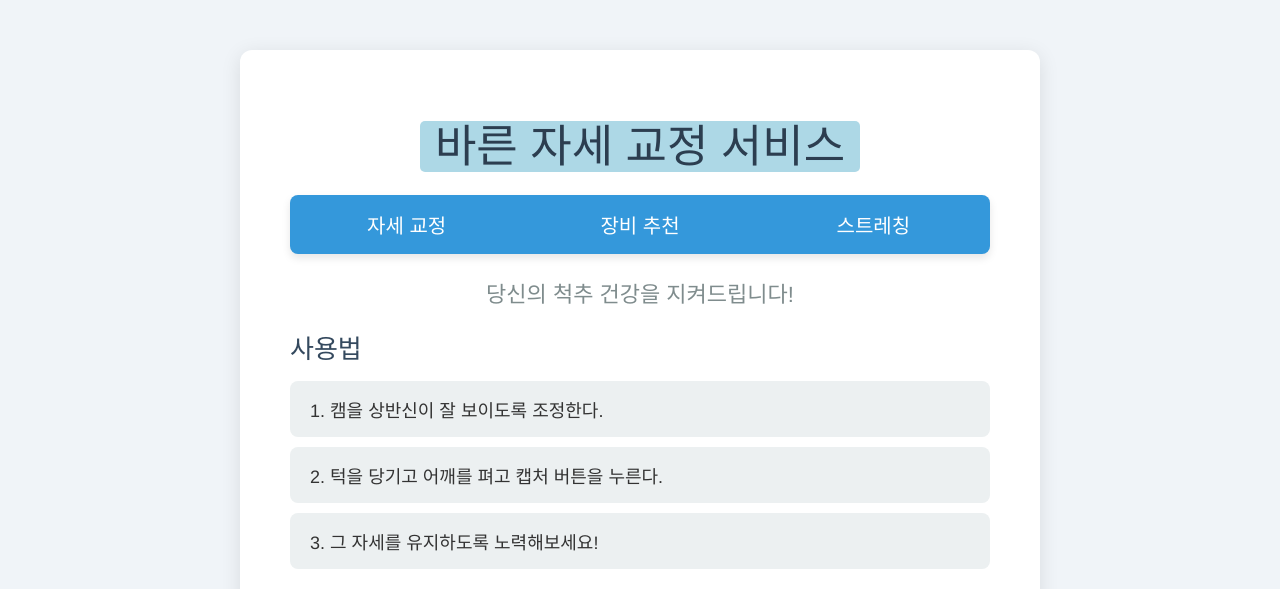
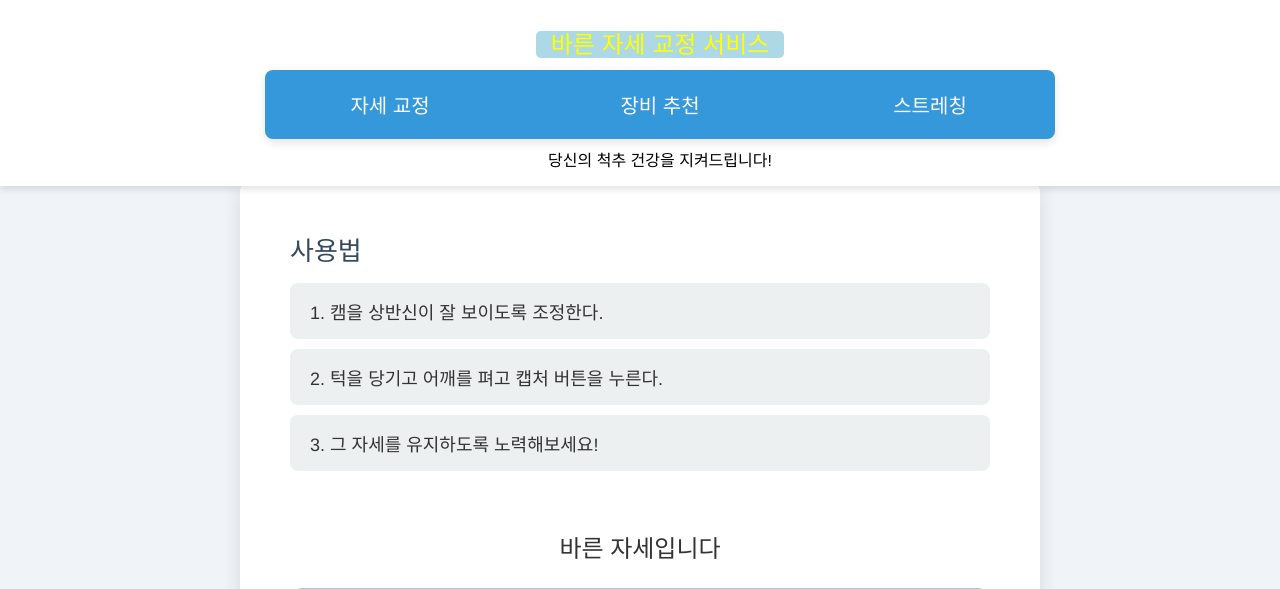
Before and after one commit to ruudska6/likelion_etc, a Flask app: page /mainpage in a window 1280 px wide. Shown: the top 589 px of the page. Run offline with Flask 3, Linux system fonts and the light colour scheme.

Commit message:
메인페이지에 배너로 변경

```diff
--- a/static/styles.css
+++ b/static/styles.css
@@ -9,7 +9,7 @@ body {
     min-height: 100vh;
     color: #333;
     box-sizing: border-box;
-    padding-top: 50px;  /* 상단 마진 추가 */
+    padding-top: 180px;  /* 상단 마진 추가 */
 }
 
 .container {
@@ -199,3 +199,86 @@ nav ul li a:hover {
     font-size: 24px; /* 글씨 크기 키움 */
     margin-top: 20px; /* 마진 추가 */
 }
+
+.section {
+
+}
+
+.banner{
+    position: fixed;
+    top: 0;
+    left: 0;
+    width: 100%;
+    background: white;
+    color: white;
+    padding: 15px 20px;
+    display: flex;
+    flex-direction: column;
+    align-items: center;
+    justify-content: space-between;
+    align-items: center;
+    box-shadow: 0 4px 6px rgba(0,0,0,0.1);
+    z-index: 1000;
+    transition: background 0.3 ease;
+}
+
+.banner.scrolled{
+    background: rgba(255, 255, 255, 0.7);
+}
+
+.banner h1 {
+    margin:10px;
+    font-size: 24px;
+    color: black;
+    text-align: center;
+}
+
+
+.banner nav ul{
+    list-style: none;
+    padding: 0;
+    margin: 0;
+    display: flex;
+    justify-content: center;
+    gap: 20px;
+    align-items: center;
+    width: 100%;
+}
+
+.banner nav ul li{
+    flex: 1;
+}
+.banner nav ul li a{
+    text-decoration: none;
+    color: #fff;
+    font-size: 20px;
+    padding: 20px 0;
+    display: block;
+    text-align: center;
+    width: 250px;
+
+}
+
+.banner nav ul li a:hover {
+    background-color: #2980b9;
+    border-radius: 8px;
+}
+
+.banner .subtitle{
+    font-size: 16px;
+    margin: 8px 0 0 0;
+    color: black;
+    text-align: center;
+}
+
+.highlight{
+    color: yellow;
+}
+.banner-close{
+    font-size: 20px;
+    cursor: pointer;
+}
+.content{
+    padding: 20px;
+    margin-top: 60px;
+}
--- a/templates/mainpage.html
+++ b/templates/mainpage.html
@@ -7,7 +7,8 @@
     <link rel="stylesheet" href="{{ url_for('static', filename='styles.css') }}">
 </head>
 <body>
-    <div class="container">
+
+        <div class="banner" id="banner">
             <h1><span class="highlight">바른 자세 교정 서비스</span></h1>
                 <nav>
                     <ul>
@@ -17,7 +18,8 @@
                     </ul>
                 </nav>
                 <p class="subtitle">당신의 척추 건강을 지켜드립니다!</p>
-
+        </div>
+    <div class="container">
         <div class="instructions">
             <h2>사용법</h2>
             <ul>
@@ -47,6 +49,17 @@
     </div>
 
     <script>
+
+
+        window.addEventListener('scroll', function() {
+            const banner = document.getElementById('banner');
+            if (window.scrollY > 0) {
+                banner.classList.add('scrolled');
+            } else {
+                banner.classList.remove('scrolled');
+            }
+        });
+
         document.getElementById('capture-button').addEventListener('click', function() {
             fetch('/capture', { method: 'POST' }).then(function(response) {
                 if (response.ok) {
```
Also changed, not shown: static/capture.jpg.
